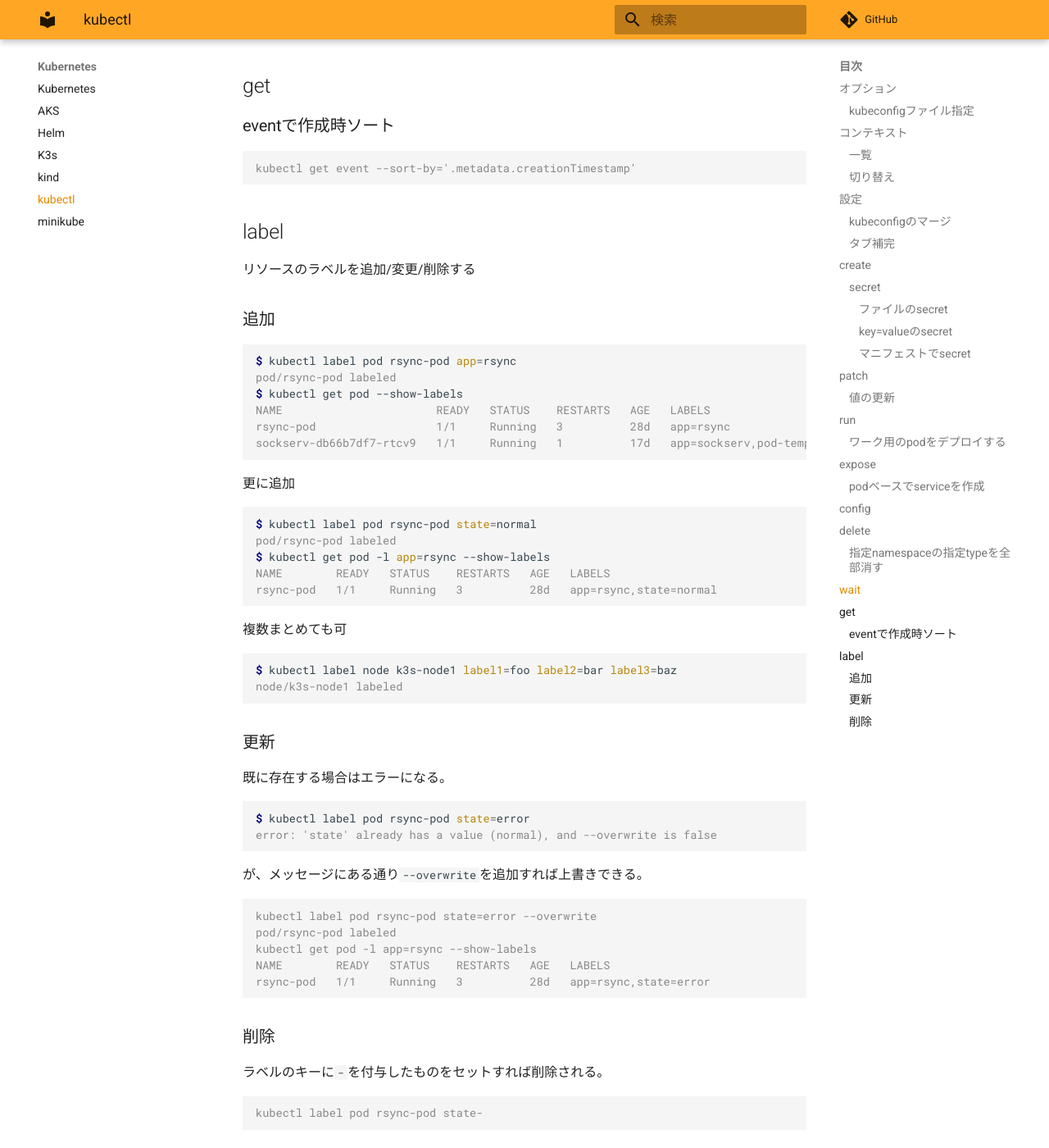
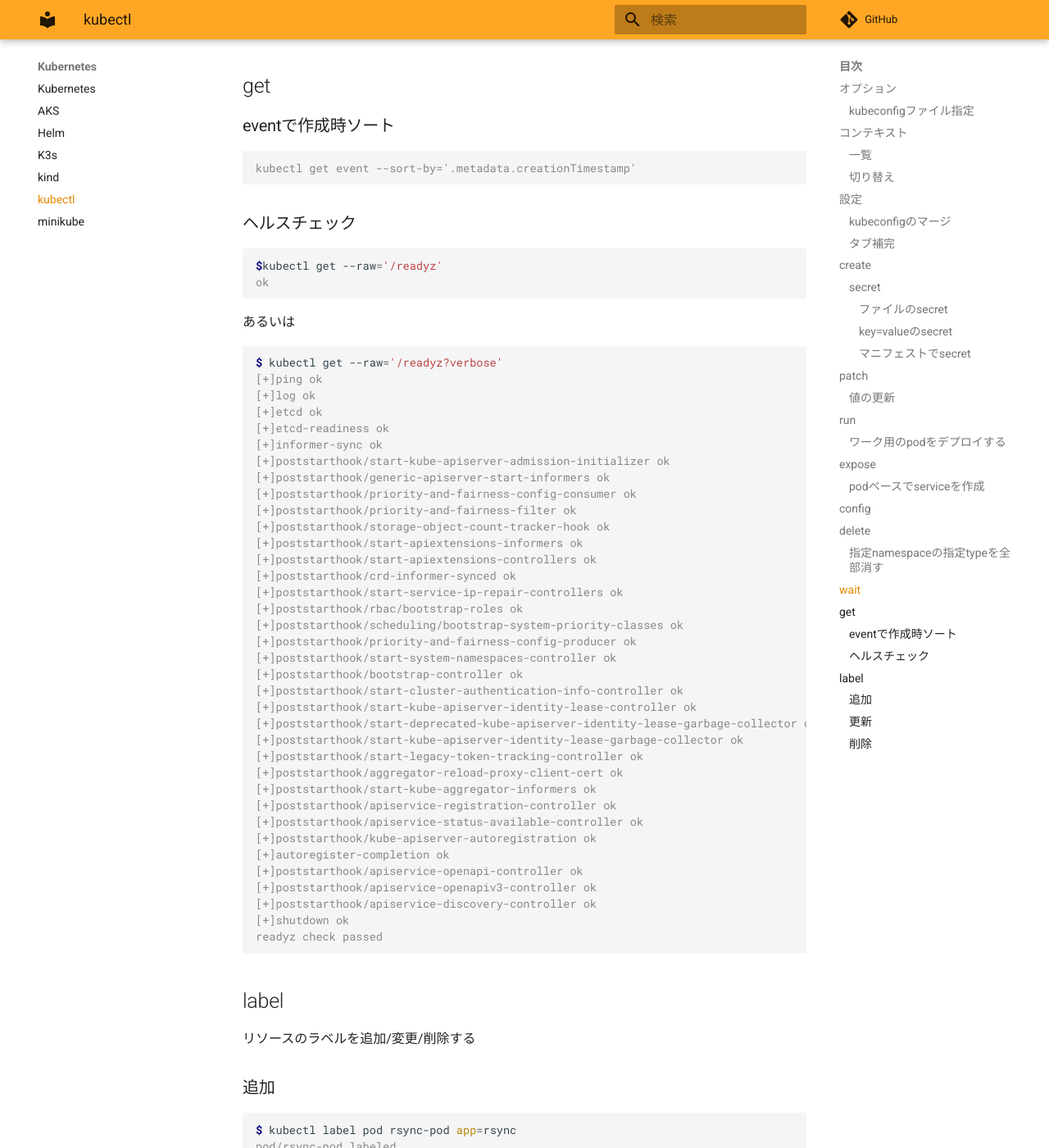
Before and after one commit to zaki-lknr/docs, an MkDocs documentation site: the page built from docs/Kubernetes/kubectl.md, in a window 1280 px wide and 1400 px high, scrolled down 5535 px. Shown: the whole window at 82% size. Built offline with MkDocs 1.6.1 and Material for MkDocs 9.7.7, drawn with Linux system fonts in a browser that asks for light colours; comment, search, counter and statistics services are not loaded.

Commit message:
add: kubernetes/kubectl: ヘルスチェック

````diff
--- a/docs/Kubernetes/kubectl.md
+++ b/docs/Kubernetes/kubectl.md
@@ -279,6 +279,54 @@ kubectl wait --for=jsonpath='{.status.phase}'=Running pod/*****
 kubectl get event --sort-by='.metadata.creationTimestamp'
 ```
 
+### ヘルスチェック
+
+```console
+$kubectl get --raw='/readyz'
+ok
+```
+
+あるいは
+
+```console
+$ kubectl get --raw='/readyz?verbose'
+[+]ping ok
+[+]log ok
+[+]etcd ok
+[+]etcd-readiness ok
+[+]informer-sync ok
+[+]poststarthook/start-kube-apiserver-admission-initializer ok
+[+]poststarthook/generic-apiserver-start-informers ok
+[+]poststarthook/priority-and-fairness-config-consumer ok
+[+]poststarthook/priority-and-fairness-filter ok
+[+]poststarthook/storage-object-count-tracker-hook ok
+[+]poststarthook/start-apiextensions-informers ok
+[+]poststarthook/start-apiextensions-controllers ok
+[+]poststarthook/crd-informer-synced ok
+[+]poststarthook/start-service-ip-repair-controllers ok
+[+]poststarthook/rbac/bootstrap-roles ok
+[+]poststarthook/scheduling/bootstrap-system-priority-classes ok
+[+]poststarthook/priority-and-fairness-config-producer ok
+[+]poststarthook/start-system-namespaces-controller ok
+[+]poststarthook/bootstrap-controller ok
+[+]poststarthook/start-cluster-authentication-info-controller ok
+[+]poststarthook/start-kube-apiserver-identity-lease-controller ok
+[+]poststarthook/start-deprecated-kube-apiserver-identity-lease-garbage-collector ok
+[+]poststarthook/start-kube-apiserver-identity-lease-garbage-collector ok
+[+]poststarthook/start-legacy-token-tracking-controller ok
+[+]poststarthook/aggregator-reload-proxy-client-cert ok
+[+]poststarthook/start-kube-aggregator-informers ok
+[+]poststarthook/apiservice-registration-controller ok
+[+]poststarthook/apiservice-status-available-controller ok
+[+]poststarthook/kube-apiserver-autoregistration ok
+[+]autoregister-completion ok
+[+]poststarthook/apiservice-openapi-controller ok
+[+]poststarthook/apiservice-openapiv3-controller ok
+[+]poststarthook/apiservice-discovery-controller ok
+[+]shutdown ok
+readyz check passed
+```
+
 ## label
 
 リソースのラベルを追加/変更/削除する
````
